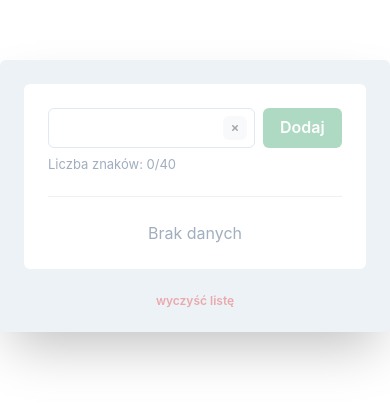
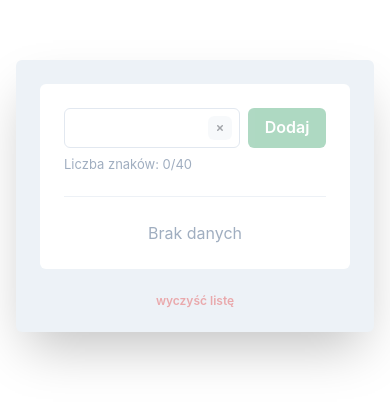
Before and after one commit to RichForever/react-todo-app, a React (Create React App) app: page / in a window 390 px wide. Shown: the part 226-632 px from the top of the page. Built offline with nearby package versions, Linux system fonts and the light colour scheme.

Commit message:
add missing padding on mobile

```diff
--- a/src/TodoForm.jsx
+++ b/src/TodoForm.jsx
@@ -80,7 +80,7 @@ function TodoForm() {
     };
 
     return (
-        <Center height="100vh">
+        <Center height="100vh" padding={4}>
             <VStack gap={6} padding={6} maxWidth="lg" bg="gray.100" borderRadius="md" boxShadow="2xl">
                 <Box bg="white" p={6} borderRadius="md">
                     <Flex gap={2} width="100%">
```
